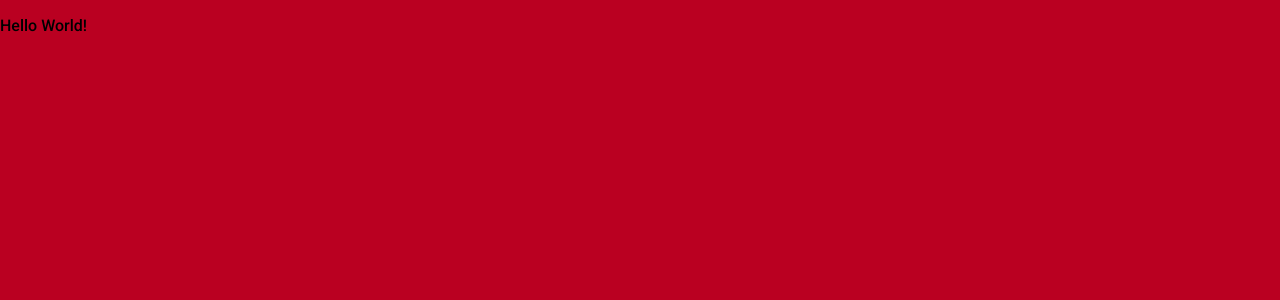
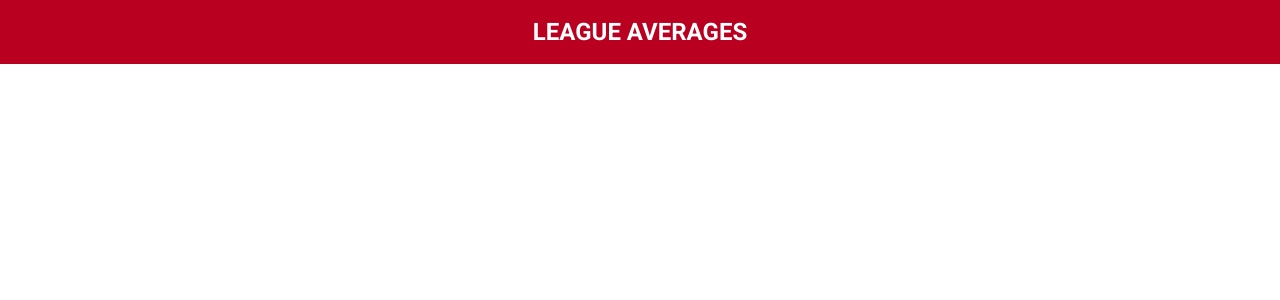
Before and after one commit to kelly-hansen/angels-league-table, a JavaScript app: page / in a window 1280 px wide. Shown: the top 300 px of the page. Built offline with nearby package versions, Linux system fonts and the light colour scheme; the HTML template or start-up script is replaced by a standard one.

Commit message:
Header layout

```diff
--- a/public/styles.css
+++ b/public/styles.css
@@ -1,6 +1,18 @@
 body {
   margin: 0;
-  box-sizing: border-box;
-  background-color: #BA0021;
+  box-sizing: border-box;;
   font-family: 'Roboto', Arial, sans-serif;
 }
+
+header {
+  background-color: #BA0021;
+  color: white;
+  height: 4rem;
+  display: flex;
+  align-items: center;
+  justify-content: center;
+}
+
+h2 {
+  margin: 0;
+}
--- a/src/App.js
+++ b/src/App.js
@@ -3,7 +3,9 @@ import LeagueAvg from './LeagueAvg.json';
 function App() {
   return (
     <div>
-      <p>Hello World!</p>
+      <header>
+        <h2>LEAGUE AVERAGES</h2>
+      </header>
       {console.log(LeagueAvg)}
     </div>
   );
```
